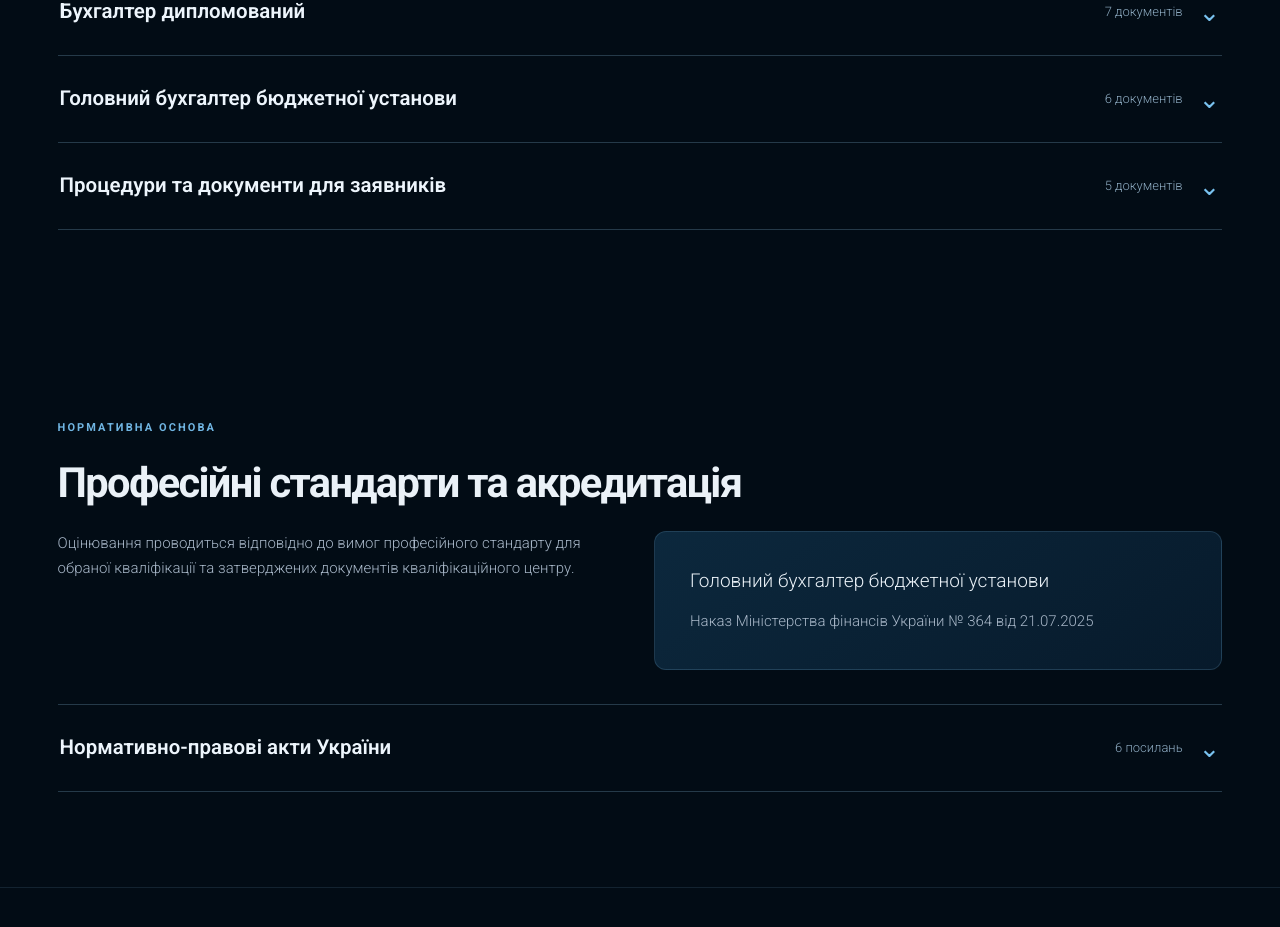
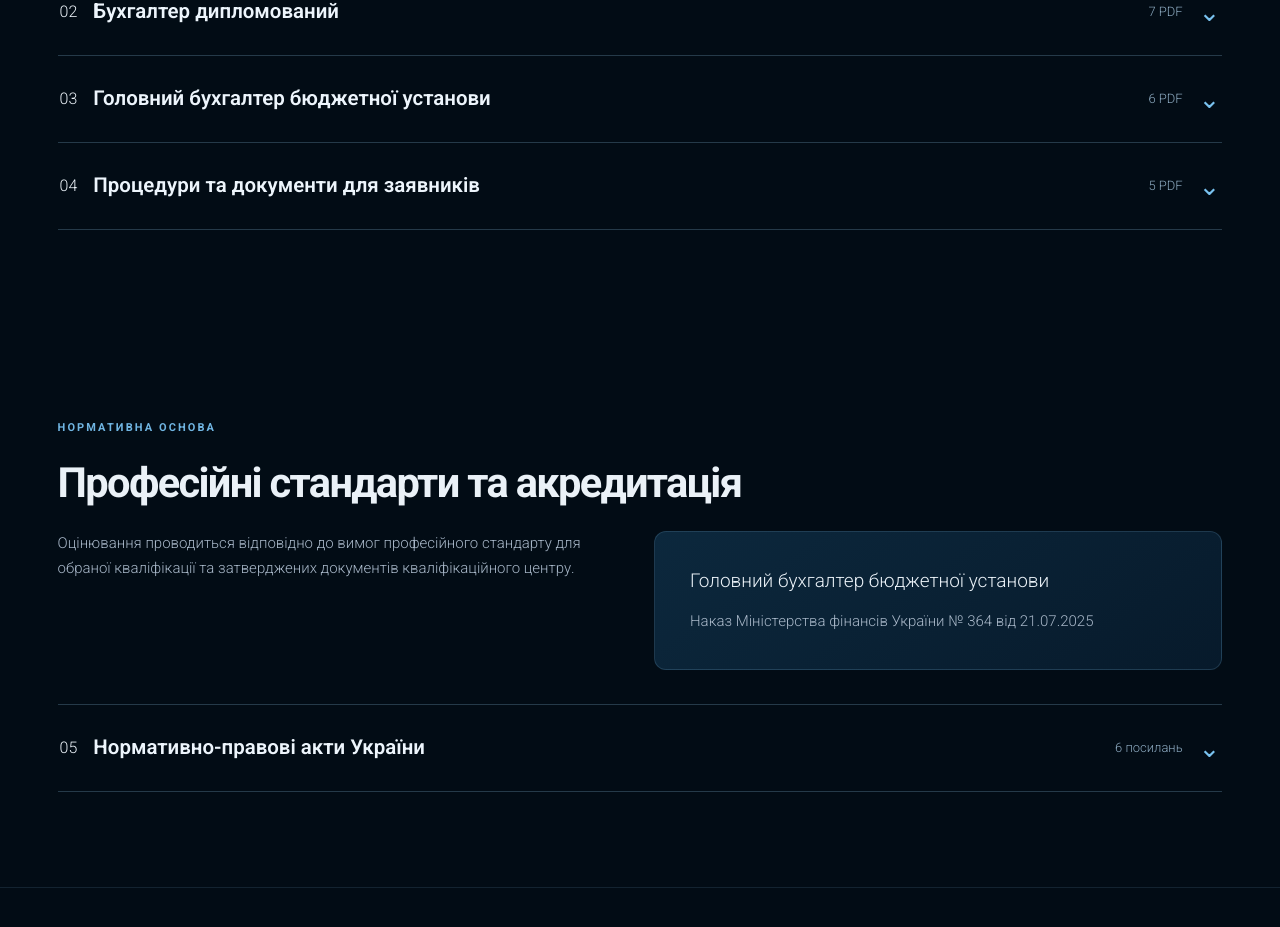
Before and after one commit to dnagorna3817-spec/website_akc_main, a Next.js app: page /expertise/qualification in a window 1280 px wide. Shown: the part 5575-6502 px from the top of the page. Built offline with nearby package versions, Linux system fonts and the light colour scheme.

Commit message:
Refine qualification document archive with indexed PDF rows

```diff
--- a/app/expertise/[slug]/page.tsx
+++ b/app/expertise/[slug]/page.tsx
@@ -608,14 +608,14 @@ export default async function ServicePage({ params }: { params: Promise<{ slug:
         </section>
         <section className={qualification.qSection} id="documents">
           <p className={qualification.qEyebrow}>ОФІЦІЙНІ ДОКУМЕНТИ</p><h2>Документи кваліфікаційного центру</h2><p>Офіційні документи, положення та матеріали кваліфікаційного центру. Натисніть на назву, щоб відкрити PDF. Зверніть увагу: посилання «Заява» на попередньому сайті веде до договору, а не до бланка заяви.</p>
-          <div className={qualification.qDocumentGroups}>{documentGroups.map((group, index)=><details key={group.title} className={qualification.qDocumentGroup} open={index===0}><summary><span className={qualification.qDocumentGroupTitle}>{group.title}</span><span className={qualification.qDocumentCount}>{group.items.length} документів</span><span className={qualification.qDocumentChevron} aria-hidden="true">⌄</span></summary><div className={qualification.qDocumentGrid}>{group.items.map(([title,file])=><a key={file} href={`/documents/${file}`} target="_blank" rel="noopener noreferrer" aria-label={`Відкрити PDF: ${title}`}><span aria-hidden="true">↗</span>{title}</a>)}</div></details>)}</div>
+          <div className={qualification.qDocumentGroups}>{documentGroups.map((group, index)=><details key={group.title} className={qualification.qDocumentGroup} open={index===0}><summary><span className={qualification.qDocumentIndex}>{String(index+1).padStart(2,"0")}</span><span className={qualification.qDocumentGroupTitle}>{group.title}</span><span className={qualification.qDocumentCount}>{group.items.length} PDF</span><span className={qualification.qDocumentChevron} aria-hidden="true">⌄</span></summary><div className={qualification.qDocumentGrid}>{group.items.map(([title,file])=><a key={file} href={`/documents/${file}`} target="_blank" rel="noopener noreferrer" aria-label={`Відкрити PDF: ${title}`}><span className={qualification.qDocumentFileIcon} aria-hidden="true">PDF</span><span className={qualification.qDocumentFileName}>{title}</span><span className={qualification.qDocumentFileArrow} aria-hidden="true">↗</span></a>)}</div></details>)}</div>
         </section>
         <section className={qualification.qSection}>
           <p className={qualification.qEyebrow}>НОРМАТИВНА ОСНОВА</p><h2>Професійні стандарти та акредитація</h2>
           <div className={qualification.qNormative}><p>Оцінювання проводиться відповідно до вимог професійного стандарту для обраної кваліфікації та затверджених документів кваліфікаційного центру.</p><article><h3>Головний бухгалтер бюджетної установи</h3><p>Наказ Міністерства фінансів України № 364 від 21.07.2025</p></article></div>
           <div className={qualification.qDocumentGroups}>
             <details className={qualification.qDocumentGroup}>
-              <summary><span className={qualification.qDocumentGroupTitle}>Нормативно-правові акти України</span><span className={qualification.qDocumentCount}>6 посилань</span><span className={qualification.qDocumentChevron} aria-hidden="true">⌄</span></summary>
+              <summary><span className={qualification.qDocumentIndex}>05</span><span className={qualification.qDocumentGroupTitle}>Нормативно-правові акти України</span><span className={qualification.qDocumentCount}>6 посилань</span><span className={qualification.qDocumentChevron} aria-hidden="true">⌄</span></summary>
               <div className={qualification.qDocumentGrid}>
                 {([
                   ["Закон України № 2179-IX про функціонування національної системи кваліфікацій", "https://zakon.rada.gov.ua/laws/show/2179-20"],
```
